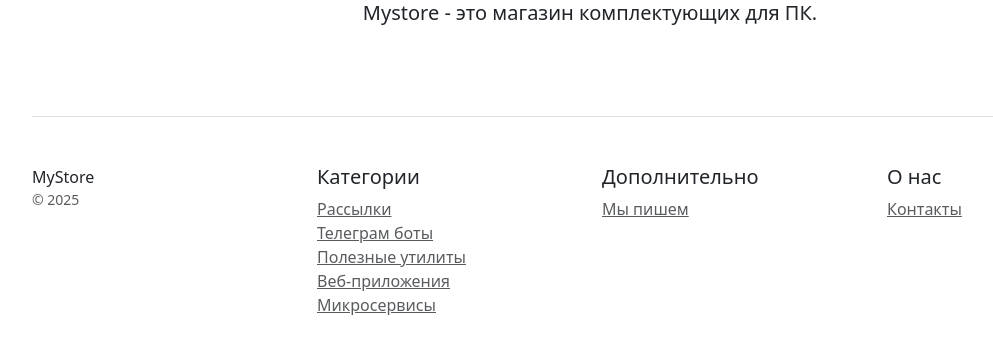
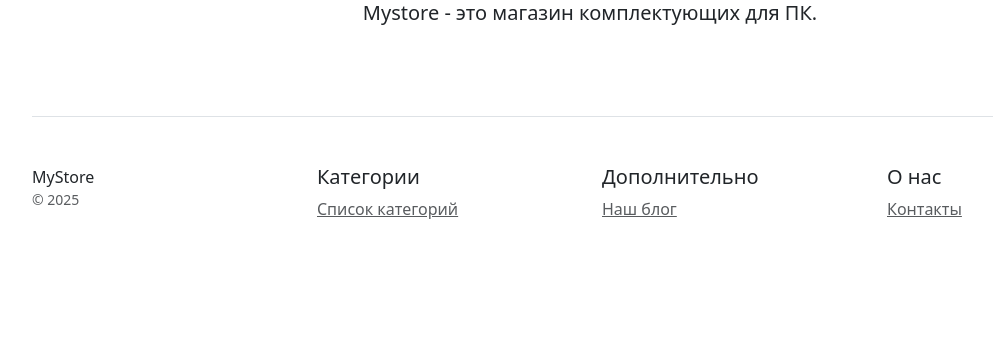
Before and after one commit to nex-kex/DjangoApp, a Django app: page / in a window 1280 px wide. Shown: the part 216-570 px from the top of the page, without its empty margins (50-1043 px from the left). Run offline with Django 5.2, Linux system fonts and the light colour scheme; data that the repository does not hold is empty; parts of the project's set-up code (start-up, migrations or seed data) failed here and were passed over; some libraries are stand-ins or nearby versions.

Commit message:
Changed base links

```diff
--- a/catalog/templates/catalog/base.html
+++ b/catalog/templates/catalog/base.html
@@ -49,17 +49,13 @@
             <div class="col-6 col-md">
                 <h5>Категории</h5>
                 <ul class="list-unstyled text-small">
-                    <li><a class="text-muted" href="#">Рассылки</a></li>
-                    <li><a class="text-muted" href="#">Телеграм боты</a></li>
-                    <li><a class="text-muted" href="#">Полезные утилиты</a></li>
-                    <li><a class="text-muted" href="#">Веб-приложения</a></li>
-                    <li><a class="text-muted" href="#">Микросервисы</a></li>
+                    <li><a class="text-muted" href="{% url 'catalog:category_list' %}">Список категорий</a></li>
                 </ul>
             </div>
             <div class="col-6 col-md">
                 <h5>Дополнительно</h5>
                 <ul class="list-unstyled text-small">
-                    <li><a class="text-muted" href="#">Мы пишем</a></li>
+                    <li><a class="text-muted" href="{% url 'blog:post_list' %}">Наш блог</a></li>
                 </ul>
             </div>
             <div class="col-6 col-md">
```
